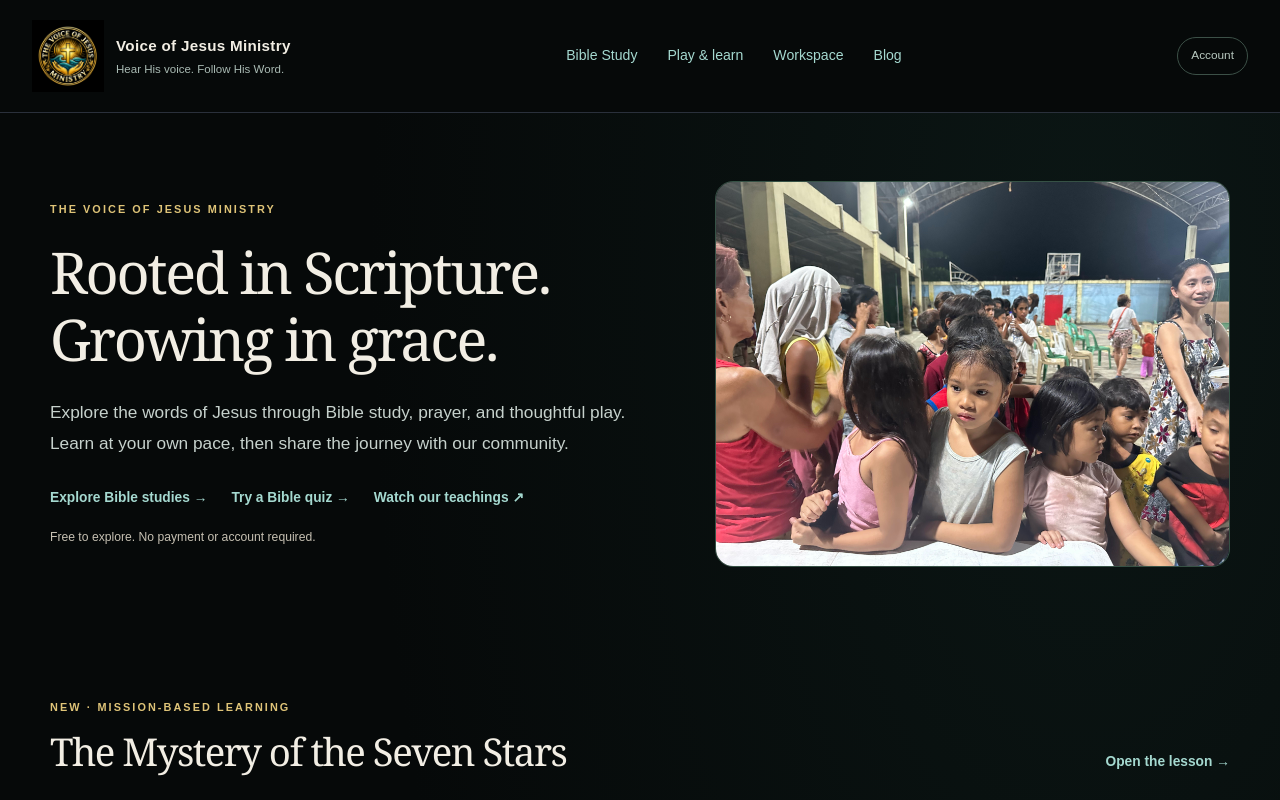
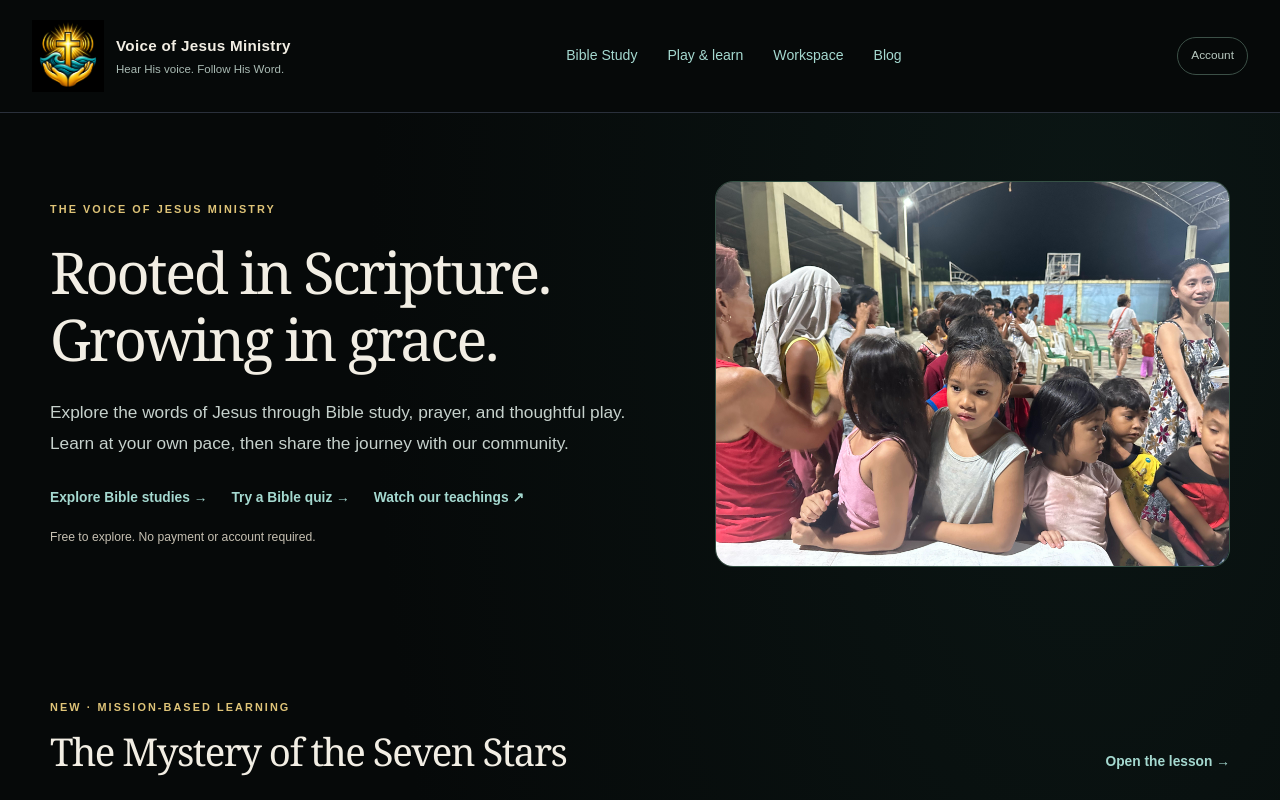
Before and after one commit to Voice-of-Jesus-Ministry/website, a Next.js app: page / in a window 1280 px wide. Shown: the top 800 px of the page. Built offline with nearby package versions, Linux system fonts and the light colour scheme; no server answers.

Commit message:
Use text-free ministry emblem and correct campaign test typing

```diff
--- a/app/layout.tsx
+++ b/app/layout.tsx
@@ -34,7 +34,7 @@ export default function RootLayout({
           <header className="site-header">
             <div className="header-inner">
               <Link className="brand" href="/">
-                <img src="/logo.png" width="72" height="72" alt="" />
+                <img src="/favicon.png" width="72" height="72" alt="" />
                 <span>
                   Voice of Jesus Ministry
                   <small>Hear His voice. Follow His Word.</small>
--- a/public/matrix/index.html
+++ b/public/matrix/index.html
@@ -1,5 +1,5 @@
 <!doctype html><html lang="en"><head><meta charset="utf-8"><meta name="viewport" content="width=device-width,initial-scale=1"><meta name="description" content="One seven-chapter Matrix of Conscience campaign, with Bible quizzes and upgrades between levels."><title>Matrix of Conscience | Voice of Jesus Ministry</title><link rel="icon" href="/favicon.png"><link rel="stylesheet" href="/matrix/style.css"></head><body>
-<header><a class="brand" href="/"><img src="/logo.png" alt="" width="48" height="48">Voice of Jesus Ministry</a><nav><a href="/arcade">Arcade</a><a href="/bible-study">Bible studies</a><a href="/account">Account</a></nav></header>
+<header><a class="brand" href="/"><img src="/favicon.png" alt="" width="48" height="48">Voice of Jesus Ministry</a><nav><a href="/arcade">Arcade</a><a href="/bible-study">Bible studies</a><a href="/account">Account</a></nav></header>
 <main><div class="heading"><div><p class="eyebrow">ONE CAMPAIGN · SEVEN CHAPTERS</p><h1>Matrix of Conscience</h1><p>A story of protection, discernment, and grace.</p></div><button id="reset" class="quiet">Restart campaign</button></div>
 <ol id="chapters" class="chapters" aria-label="Campaign progress"></ol>
 <section class="story"><img id="chapter-art" alt="Chapter artwork from Matrix of Conscience" width="600" height="400"><div><p class="eyebrow" id="chapter-number"></p><h2 id="chapter-title"></h2><p id="chapter-story"></p><a id="scripture" target="_blank" rel="noopener">Read the Scripture connection ↗</a><p class="note">The story is fictional. Scripture references invite reflection; the characters and city are not biblical history.</p></div></section>
```
Also changed, not shown: 1 other file (tests, documents, lock files or other folders).
